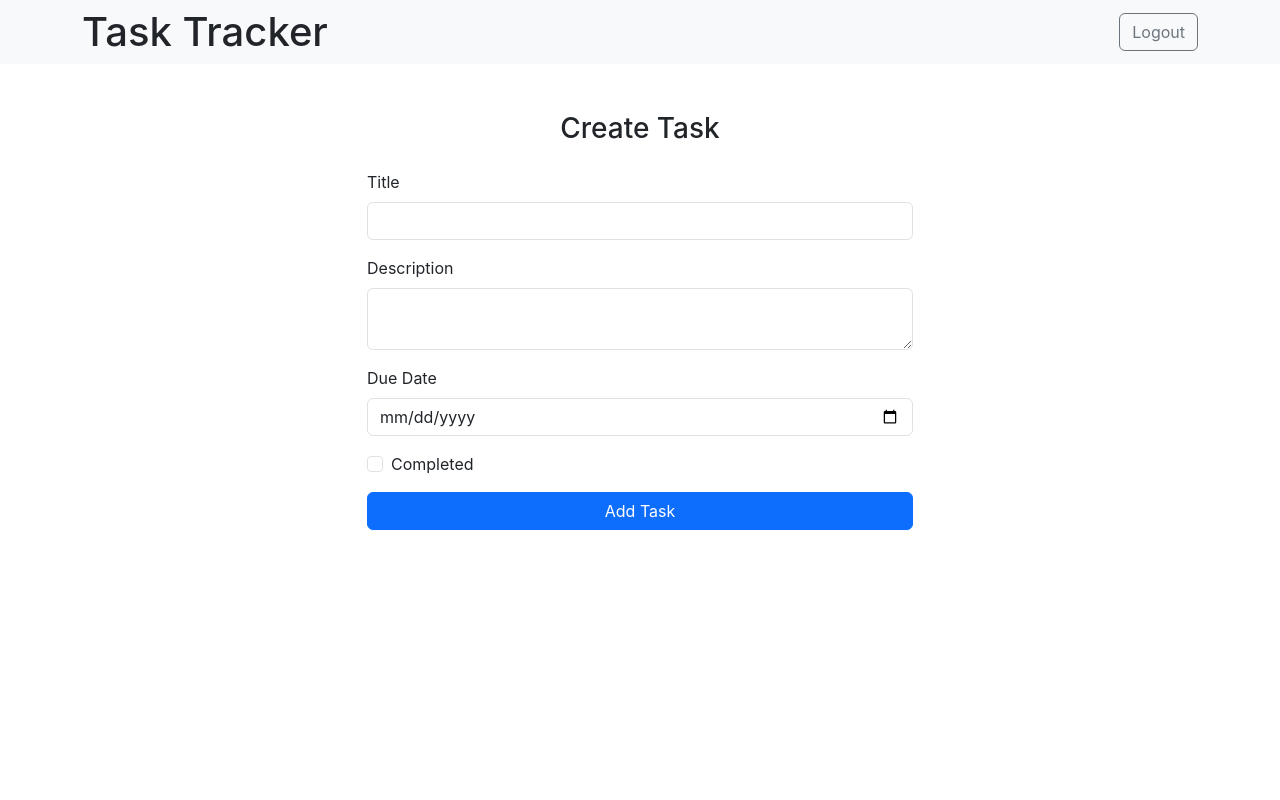
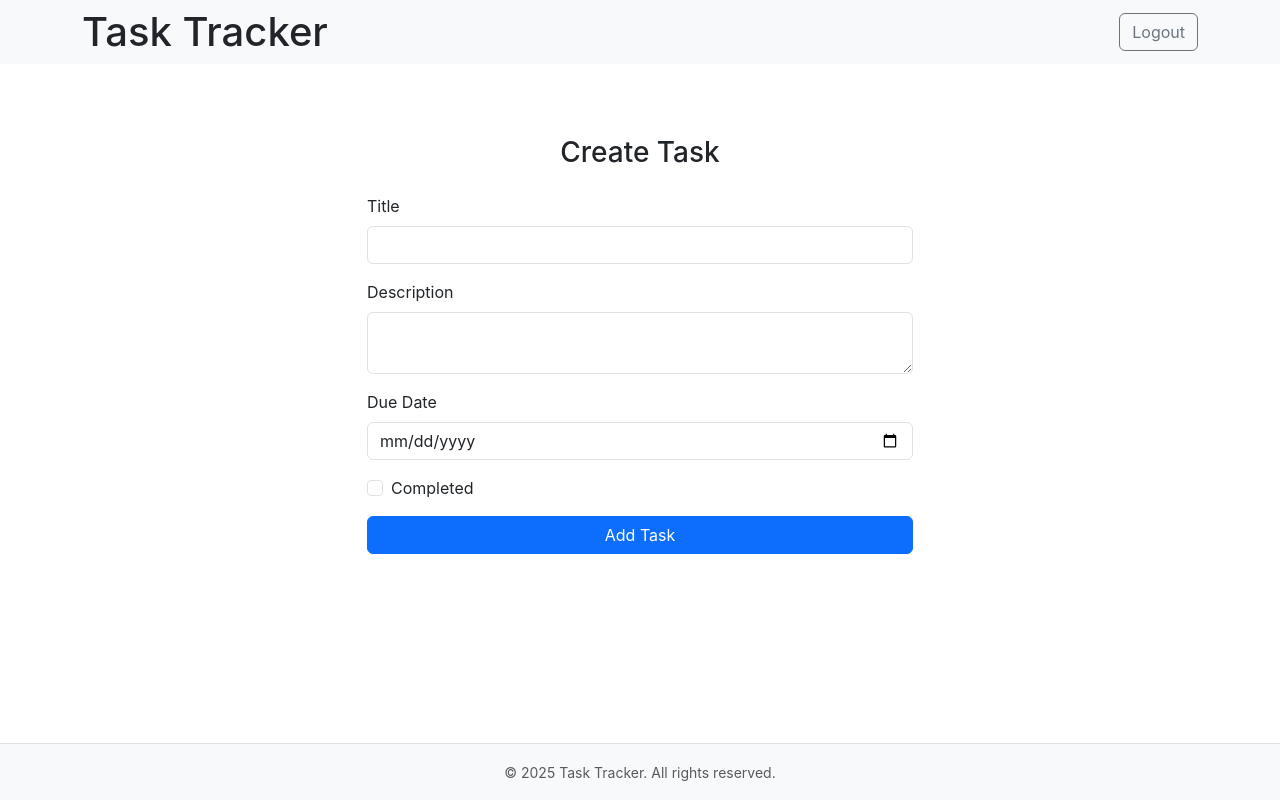
Before and after one commit to itjosephk2/task-tracker-react, a React (Create React App) app: page /create-task in a window 1280 px wide. Built offline with nearby package versions, Linux system fonts and the light colour scheme; sample sign-in values are in the browser's storage.

Commit message:
feat: added footer to create form, replaced empty tag with div and labled main content with main tag

```diff
--- a/src/components/Home.jsx
+++ b/src/components/Home.jsx
@@ -57,7 +57,7 @@ const Home = () => {
   return (
     <div className="page-wrapper">
       <NavBar />
-      <div className="page-content">
+      <main className="page-content">
         <Container className="mt-4 mb-5">
           <div className="d-flex justify-content-between align-items-center mb-4">
             <h2>Your Tasks</h2>
@@ -99,7 +99,7 @@ const Home = () => {
             </ListGroup>
           )}
         </Container>
-      </div>
+      </main>
       <Footer />
     </div>
   );
--- a/src/components/TaskForms.jsx
+++ b/src/components/TaskForms.jsx
@@ -3,6 +3,7 @@ import { Form, Button, Alert, Container, Row, Col } from 'react-bootstrap';
 import API_BASE_URL, { getAuthHeaders } from '../api';
 import axios from 'axios';
 import NavBar from '../components/Navbar';
+import Footer from '../components/Footer';
 
 const TaskForm = ({ onTaskCreated }) => {
   const [formData, setFormData] = useState({
@@ -45,9 +46,10 @@ const TaskForm = ({ onTaskCreated }) => {
   };
 
   return (
-    <>
+    <div className="d-flex flex-column min-vh-100">
       <NavBar />
-    <Container className="mt-5">
+      <main className="flex-fill">
+        <Container className="mt-5 mb-5">
           <Row className="justify-content-center">
             <Col xs={12} sm={10} md={8} lg={6}>
               <h3 className="mb-4 text-center">Create Task</h3>
@@ -103,7 +105,9 @@ const TaskForm = ({ onTaskCreated }) => {
             </Col>
           </Row>
         </Container>
-    </>
+      </main>
+      <Footer />
+    </div>
   );
 };
 
```
Lines whose indentation alone changed are shown as unchanged.
